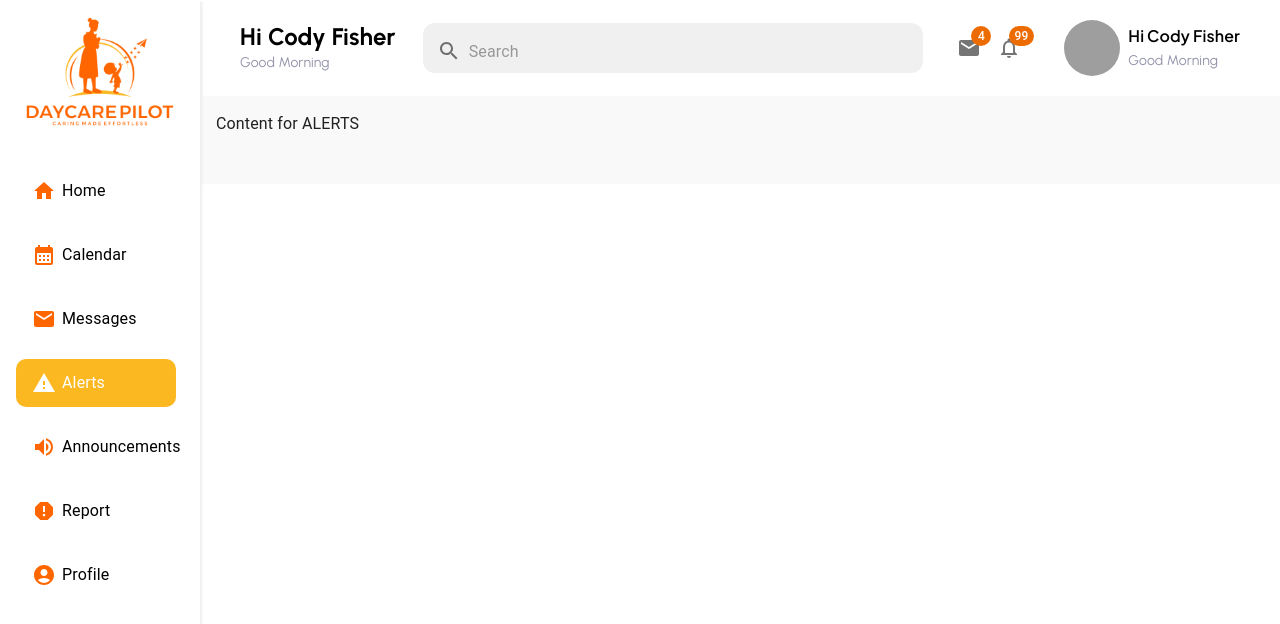
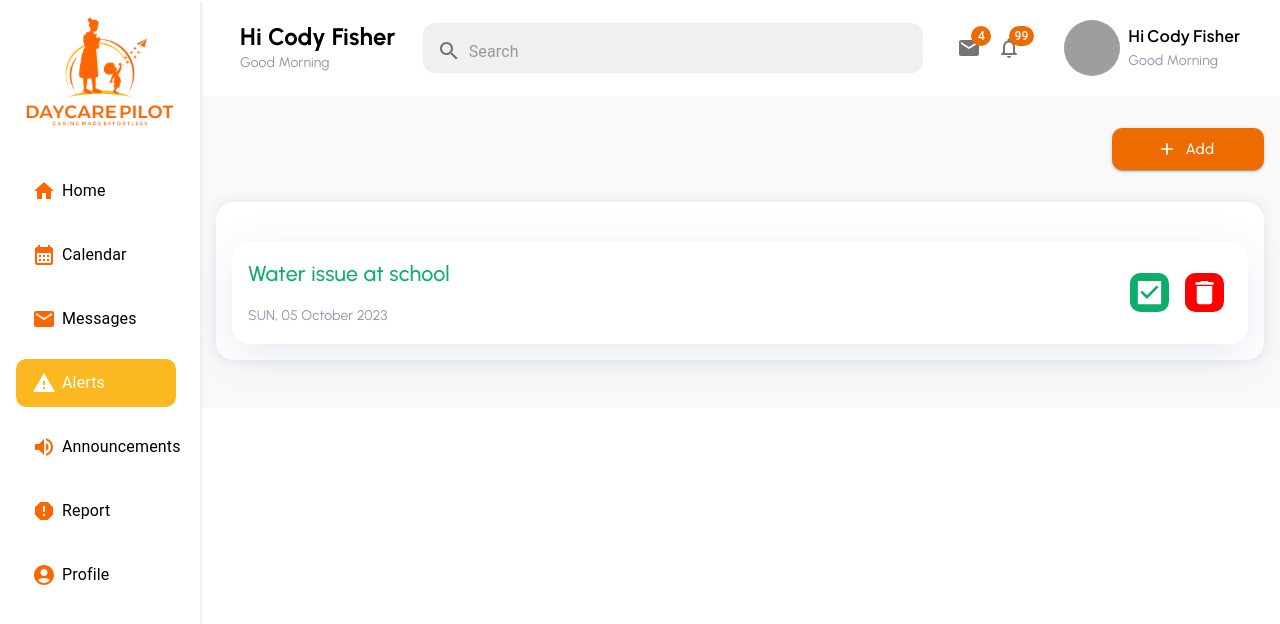
Before and after one commit to noumankhandatu/daycare-pilot, a React (Vite) app: page /parent-dashboard in a window 1280 px wide. Both pictures are taken after a click on the item "Alerts". Shown: the top 624 px of the page. Built offline with nearby package versions, Linux system fonts and the light colour scheme; grey boxes are pictures that could not be loaded.

Commit message:
alert and anoumcent page added

```diff
--- /dev/null
+++ b/src/components/molecules/AlertCard.jsx
@@ -0,0 +1,62 @@
+import AppPaper from "./../atoms/paper";
+import { AppMainheading, Appcaption } from "../../app-theme";
+import DeleteIcon from "@mui/icons-material/Delete";
+import AppIcons from "../atoms/Icon";
+import AppDiv from "../atoms/appDiv";
+import { CheckBoxSharp } from "@mui/icons-material";
+
+const AlertCard = () => {
+  return (
+    <div>
+      <AppPaper
+        sx={{
+          boxShadow: "0 11.926605224609375px 47.7064208984375px 0px rgba(0, 64, 128, 0.1)",
+          p: 2,
+          display: {
+            sm: "flex",
+            xs: "block",
+          },
+          justifyContent: "space-between",
+          mt: 3,
+        }}
+      >
+        <div>
+          <AppMainheading sx={{ fontSize: "21.47px", color: "#0EAD69", fontWeight: 500 }}>
+            Water issue at school
+          </AppMainheading>
+          <AppDiv sx={{ display: "flex", mt: 2 }}>
+            <Appcaption>SUN, 05 October 2023</Appcaption>
+          </AppDiv>
+        </div>
+        <AppDiv
+          sx={{
+            width: {
+              lg: "300px",
+              xs: "100%",
+            },
+            display: "flex",
+            justifyContent: "flex-end",
+          }}
+        >
+          <AppIcons
+            platform="facebook"
+            icon={<CheckBoxSharp sx={{ ...IconColors, backgroundColor: "#0EAD69" }} />}
+          />
+          <AppIcons
+            platform="twitter"
+            icon={<DeleteIcon sx={{ ...IconColors, backgroundColor: "red" }} />}
+          />
+        </AppDiv>
+      </AppPaper>
+    </div>
+  );
+};
+
+export default AlertCard;
+const IconColors = {
+  width: 39,
+  height: 39,
+  borderRadius: "10.61px",
+  padding: 0.5,
+  color: "white",
+};
--- /dev/null
+++ b/src/components/molecules/AnnouncementCard.jsx
@@ -0,0 +1,64 @@
+import AppPaper from "./../atoms/paper";
+import { Appcaption, Appheading } from "../../app-theme";
+import DeleteIcon from "@mui/icons-material/Delete";
+import AppIcons from "../atoms/Icon";
+import AppDiv from "../atoms/appDiv";
+import EditIcon from "@mui/icons-material/Edit";
+import { primary } from "../../app-theme/colors";
+
+const AnnouncementCard = () => {
+  return (
+    <div>
+      <AppPaper
+        sx={{
+          boxShadow: "0 11.926605224609375px 47.7064208984375px 0px rgba(0, 64, 128, 0.1)",
+          p: 2,
+          display: {
+            sm: "flex",
+            xs: "block",
+          },
+          justifyContent: "space-between",
+          mt: 3,
+        }}
+      >
+        <div>
+          <Appheading>
+            Please check your Kid’s bagpack for any electronic items.. Electronic items are not
+            allowed as per the daycare policy
+          </Appheading>
+          <AppDiv sx={{ display: "flex", mt: 2 }}>
+            <Appcaption>13 Oct 2023</Appcaption>
+          </AppDiv>
+        </div>
+        <AppDiv
+          sx={{
+            width: {
+              lg: "300px",
+              xs: "100%",
+            },
+            display: "flex",
+            justifyContent: "flex-end",
+          }}
+        >
+          <AppIcons
+            platform="facebook"
+            icon={<EditIcon sx={{ ...IconColors, backgroundColor: primary }} />}
+          />
+          <AppIcons
+            platform="twitter"
+            icon={<DeleteIcon sx={{ ...IconColors, backgroundColor: "red" }} />}
+          />
+        </AppDiv>
+      </AppPaper>
+    </div>
+  );
+};
+
+export default AnnouncementCard;
+const IconColors = {
+  width: 39,
+  height: 39,
+  borderRadius: "10.61px",
+  padding: 0.5,
+  color: "white",
+};
--- a/src/dashboards/parent-dashboard/index.jsx
+++ b/src/dashboards/parent-dashboard/index.jsx
@@ -35,6 +35,8 @@ import CalenderTab from "./tabs/CalenderTab";
 import ProfileMenu from "../../components/molecules/menu";
 import AppDiv from "../../components/atoms/appDiv";
 import MessageTab from "./tabs/MessageTab";
+import AlertTab from "./tabs/AlertTab";
+import AnnouncementsTab from "./tabs/Announcements ";
 const drawerWidth = 200;
 
 const openedMixin = (theme) => ({
@@ -142,9 +144,9 @@ export default function ParentDashboard() {
       case listObj.MESSAGE:
         return <MessageTab />;
       case listObj.ALERTS:
-        return <Typography>Content for ALERTS</Typography>;
+        return <AlertTab />;
       case listObj.ANNOUNCMENT:
-        return <Typography>Content for ANNOUNCEMENT</Typography>;
+        return <AnnouncementsTab />;
       case listObj.REPORT:
         return <Typography>Content for REPORT</Typography>;
       case listObj.PROFILE:
--- /dev/null
+++ b/src/dashboards/parent-dashboard/tabs/AlertTab.jsx
@@ -0,0 +1,27 @@
+import AlertCard from "../../../components/molecules/AlertCard";
+import AppPaper from "../../../components/atoms/paper";
+import { AppButton } from "../../../components/atoms/Buttons";
+import AppDiv from "../../../components/atoms/appDiv";
+import AddIcon from "@mui/icons-material/Add";
+
+const AlertTab = () => {
+  return (
+    <>
+      <AppDiv sx={{ display: "flex", justifyContent: "flex-end", mt: 2, mb: 4 }}>
+        <AppButton
+          color="warning"
+          variant="contained"
+          sx={{ width: "152px", height: "42px" }}
+          startIcon={<AddIcon />}
+        >
+          Add
+        </AppButton>
+      </AppDiv>
+      <AppPaper sx={{ p: 2 }}>
+        <AlertCard />
+      </AppPaper>
+    </>
+  );
+};
+
+export default AlertTab;
--- /dev/null
+++ b/src/dashboards/parent-dashboard/tabs/Announcements .jsx
@@ -0,0 +1,27 @@
+import AppPaper from "../../../components/atoms/paper";
+import { AppButton } from "../../../components/atoms/Buttons";
+import AppDiv from "../../../components/atoms/appDiv";
+import AddIcon from "@mui/icons-material/Add";
+import AnnouncementCard from "../../../components/molecules/AnnouncementCard";
+
+const AnnouncementsTab = () => {
+  return (
+    <>
+      <AppDiv sx={{ display: "flex", justifyContent: "flex-end", mt: 2, mb: 4 }}>
+        <AppButton
+          color="warning"
+          variant="contained"
+          sx={{ width: "152px", height: "42px" }}
+          startIcon={<AddIcon />}
+        >
+          Add
+        </AppButton>
+      </AppDiv>
+      <AppPaper sx={{ p: 2 }}>
+        <AnnouncementCard />
+      </AppPaper>
+    </>
+  );
+};
+
+export default AnnouncementsTab;
--- a/src/dashboards/parent-dashboard/tabs/ChatLayout.jsx
+++ b/src/dashboards/parent-dashboard/tabs/ChatLayout.jsx
@@ -129,10 +129,7 @@ const leftSide = {
 
 const mainDiv = {
   flex: "1",
-  padding: {
-    lg: "20px",
-    xs: "10px",
-  },
+  padding: 6,
   overflowY: "auto",
   display: "flex",
   position: "relative",
--- a/src/dashboards/parent-dashboard/tabs/HomeTab.jsx
+++ b/src/dashboards/parent-dashboard/tabs/HomeTab.jsx
@@ -16,7 +16,7 @@ const HomeTab = () => {
     { imageUrl: kidImg, name: "nouman" },
   ];
   return (
-    <Grid container>
+    <Grid container spacing={2}>
       <Grid xs={12} md={7}>
         {userList?.map((user, index) => (
           <Card
```
